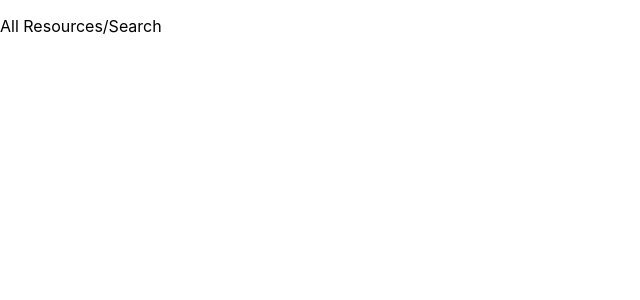
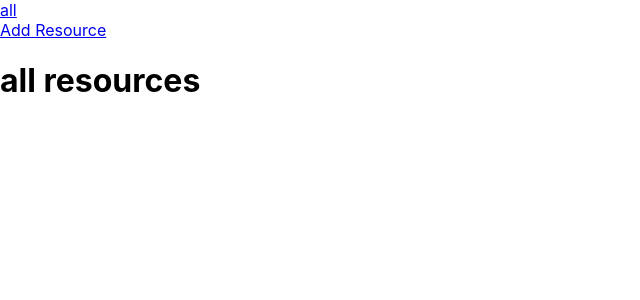
Before and after one commit to charlie763/edu-source, a React (Create React App) app: page /resources in a window 1280 px wide. Shown: the top 300 px of the page, without its empty margins (0-640 px from the left). Built offline with nearby package versions, Linux system fonts and the light colour scheme.

Commit message:
get initial routing to work for form and all resources

```diff
--- a/src/App.js
+++ b/src/App.js
@@ -1,10 +1,13 @@
 import React from 'react';
+import { BrowserRouter as Router, Route, Switch } from 'react-router-dom'
 import './App.css';
 import ResourceContainer from './containers/ResourceContainer'
 
 function App() {
   return (
-    <ResourceContainer />
+    <Router>
+        <Route path="/resources" render={props => <ResourceContainer {...props}/>} />
+    </Router>
   );
 }
 
--- a/src/containers/ResourceContainer.js
+++ b/src/containers/ResourceContainer.js
@@ -1,6 +1,6 @@
 import React from 'react'
 import { connect } from 'react-redux'
-import { BrowserRouter as Router, Route } from 'react-router-dom'
+import { Route, Switch, Link } from 'react-router-dom'
 import { addResource } from '../actions/resourceActions'
 import ResourceForm from '../components/ResourceForm'
 
@@ -8,13 +8,20 @@ class ResourceContainer extends React.Component {
   render(){
     return(
       <div>
-        <Router>
-          <Route exact path="/resources/new" render={() => <ResourceForm addResource={this.props.addResource} />} />
-        </Router>
-        <p>All Resources/Search</p>
+        <Link to={`${this.props.match.url}`}>all</Link><br />
+        <Link to={`${this.props.match.url}/new`}>Add Resource</Link>
+
+        <Route path={`${this.props.match.path}`}>
+          <h1>all resources</h1>
+        </Route>
+        <Route exact path={`${this.props.match.path}/new`}>
+          <ResourceForm addResource={this.props.addResource} />
+        </Route>
       </div>
     )
   }
 }
 
 export default connect(null, { addResource })(ResourceContainer)
+
+// () =>
```
